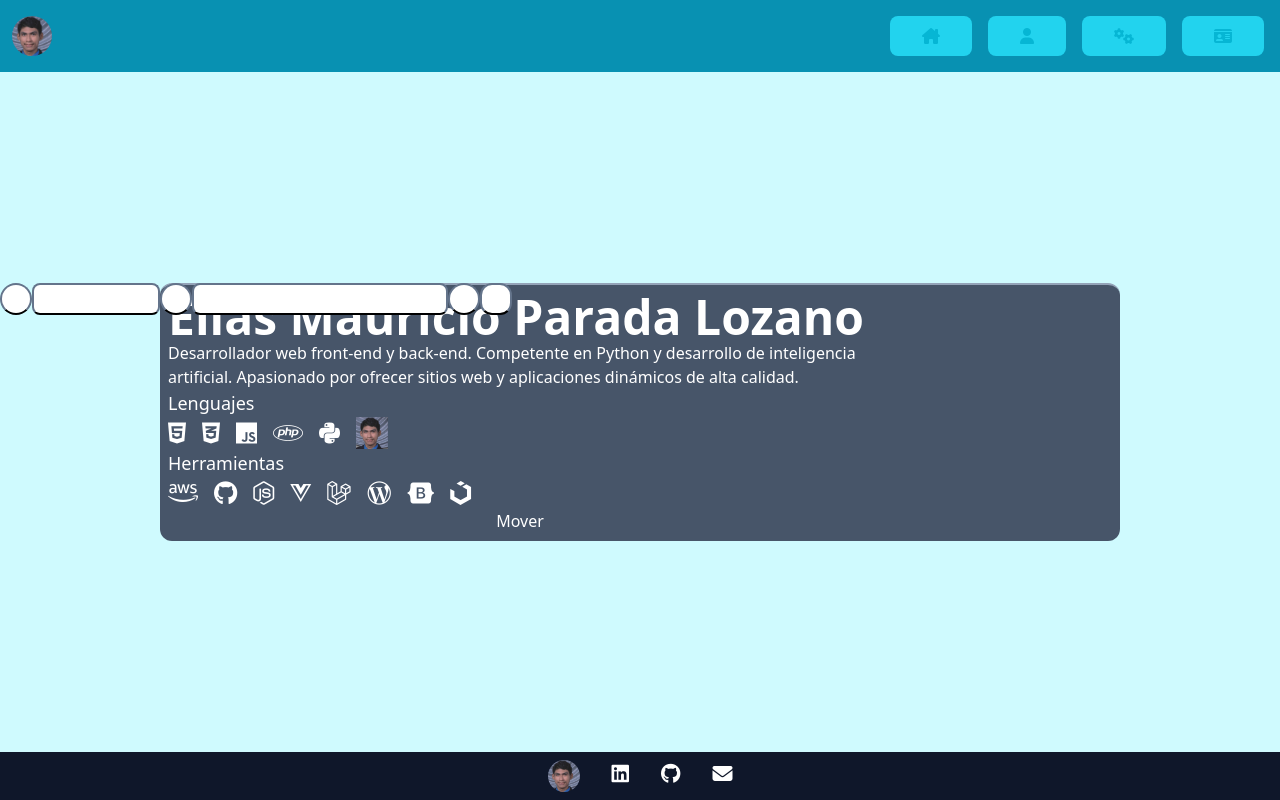
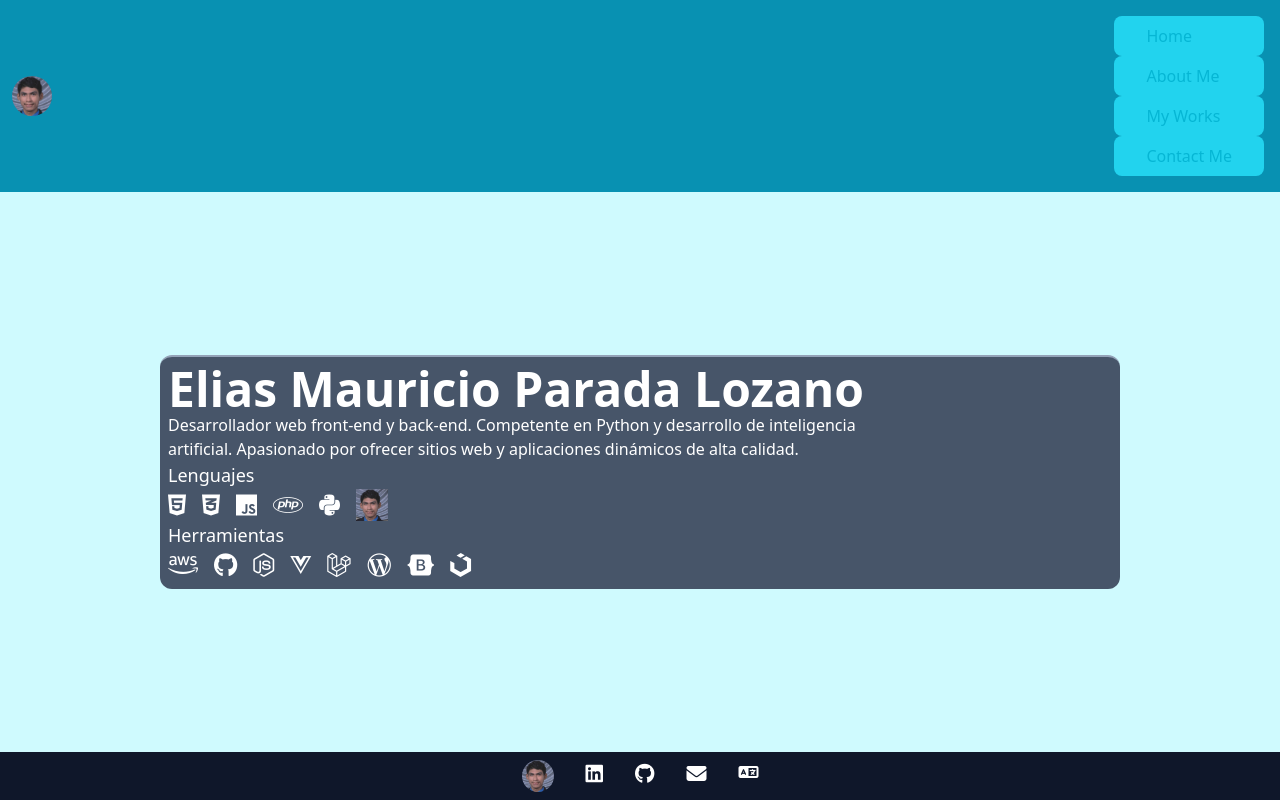
Before and after one commit to EliasParada/EliasParada, a plain HTML site: page index.html in a window 1280 px wide. Drawn offline with nearby package versions, Linux system fonts and the light colour scheme.

Commit message:
Add changes that not works

```diff
--- a/index.html
+++ b/index.html
@@ -16,55 +16,67 @@
                 <div class="flex justify-end items-center gap-4">
                     <img src="images/profile.jpg" alt="" class="w-8 h-8 rounded-full scale-125">
                 </div>
-                <div class="flex justify-end gap-4">
+                <div class="flex flex-row relative">
+                    <div id="display-btn" class="flex sm:hidden h-8 px-8 py-2 rounded-lg hover:bg-cyan-500 fill-cyan-500 hover:fill-cyan-800 bg-cyan-400 transition-colors duration-400 ease-in cursor-pointer relative overflow-hidden
+                        after:content-['.'] after:bg-gradient-to-r after:from-transparent after:via-white after:to-transparent after:text-transparent after:w-8 after:-skew-x-12 after:h-full after:absolute after:top-0 after:left-0 after:-translate-x-16 hover:after:translate-x-40 after:transition-transform after:duration-700 after:ease-out
+                        before:content-['.'] before:bg-gradient-to-r before:from-transparent before:via-cyan-100 before:to-transparent before:text-transparent before:w-10 before:-skew-x-12 before:h-16 before:absolute before:top-0 before:left-0 before:-translate-x-12 hover:before:translate-x-40 before:transition-transform before:duration-1000 before:ease-out">
+                        <svg xmlns="http://www.w3.org/2000/svg" viewBox="0 0 448 512" class="text-cyan-500 hover:text-cyan-800">
+                            <path d="M0 96C0 78.3 14.3 64 32 64H416c17.7 0 32 14.3 32 32s-14.3 32-32 32H32C14.3 128 0 113.7 0 96zM0 256c0-17.7 14.3-32 32-32H416c17.7 0 32 14.3 32 32s-14.3 32-32 32H32c-17.7 0-32-14.3-32-32zM448 416c0 17.7-14.3 32-32 32H32c-17.7 0-32-14.3-32-32s14.3-32 32-32H416c17.7 0 32 14.3 32 32z"/>
+                        </svg>
+                    </div>
+                    <div id="display-nav" class="h-0 z-10 absolute sm:relative md:relative overflow-hidden sm:h-auto justify-end gap-4 transition-all duration-400 ease-in">
                         <li class="p-2 px-8 rounded-lg hover:bg-cyan-500 text-cyan-500 hover:text-cyan-800 bg-cyan-400 transition-colors duration-400 ease-in cursor-pointer relative overflow-hidden
-                            after:content-['.'] after:bg-gradient-to-r after:from-transparent after:via-white after:to-transparent after:text-transparent after:w-8 after:-skew-x-12 after:h-full after:absolute after:top-0 after:left-0 after:-translate-x-16 hover:after:translate-x-24 after:transition-transform after:duration-700 after:ease-out
-                            before:content-['.'] before:bg-gradient-to-r before:from-transparent before:via-cyan-100 before:to-transparent before:text-transparent before:w-10 before:-skew-x-12 before:h-16 before:absolute before:top-0 before:left-0 before:-translate-x-12 hover:before:translate-x-32 before:transition-transform before:duration-1000 before:ease-out">
-                        <a href="index.html"><i class="fa-solid fa-house-chimney"></i></a>
+                                after:content-['.'] after:bg-gradient-to-r after:from-transparent after:via-white after:to-transparent after:text-transparent after:w-8 after:-skew-x-12 after:h-full after:absolute after:top-0 after:left-0 after:-translate-x-16 hover:after:translate-x-40 after:transition-transform after:duration-700 after:ease-out
+                                before:content-['.'] before:bg-gradient-to-r before:from-transparent before:via-cyan-100 before:to-transparent before:text-transparent before:w-10 before:-skew-x-12 before:h-16 before:absolute before:top-0 before:left-0 before:-translate-x-12 hover:before:translate-x-40 before:transition-transform before:duration-1000 before:ease-out">
+                            <a href="#home">
+                                <p>Home</p>
+                            </a>
                         </li>
                         <li class="p-2 px-8 rounded-lg hover:bg-cyan-500 text-cyan-500 hover:text-cyan-800 bg-cyan-400 transition-colors duration-400 ease-in cursor-pointer relative overflow-hidden
-                            after:content-['.'] after:bg-gradient-to-r after:from-transparent after:via-white after:to-transparent after:text-transparent after:w-8 after:-skew-x-12 after:h-full after:absolute after:top-0 after:left-0 after:-translate-x-16 hover:after:translate-x-24 after:transition-transform after:duration-700 after:ease-out
-                            before:content-['.'] before:bg-gradient-to-r before:from-transparent before:via-cyan-100 before:to-transparent before:text-transparent before:w-10 before:-skew-x-12 before:h-16 before:absolute before:top-0 before:left-0 before:-translate-x-12 hover:before:translate-x-32 before:transition-transform before:duration-1000 before:ease-out">
-                        <a href="index.html"><i class="fa-solid fa-user"></i></a>
+                                after:content-['.'] after:bg-gradient-to-r after:from-transparent after:via-white after:to-transparent after:text-transparent after:w-8 after:-skew-x-12 after:h-full after:absolute after:top-0 after:left-0 after:-translate-x-16 hover:after:translate-x-40 after:transition-transform after:duration-700 after:ease-out
+                                before:content-['.'] before:bg-gradient-to-r before:from-transparent before:via-cyan-100 before:to-transparent before:text-transparent before:w-10 before:-skew-x-12 before:h-16 before:absolute before:top-0 before:left-0 before:-translate-x-12 hover:before:translate-x-40 before:transition-transform before:duration-1000 before:ease-out">
+                            <a href="#about">
+                                <p>About Me</p>
+                            </a>
                         </li>
                         <li class="p-2 px-8 rounded-lg hover:bg-cyan-500 text-cyan-500 hover:text-cyan-800 bg-cyan-400 transition-colors duration-400 ease-in cursor-pointer relative overflow-hidden
-                            after:content-['.'] after:bg-gradient-to-r after:from-transparent after:via-white after:to-transparent after:text-transparent after:w-8 after:-skew-x-12 after:h-full after:absolute after:top-0 after:left-0 after:-translate-x-16 hover:after:translate-x-24 after:transition-transform after:duration-700 after:ease-out
-                            before:content-['.'] before:bg-gradient-to-r before:from-transparent before:via-cyan-100 before:to-transparent before:text-transparent before:w-10 before:-skew-x-12 before:h-16 before:absolute before:top-0 before:left-0 before:-translate-x-12 hover:before:translate-x-32 before:transition-transform before:duration-1000 before:ease-out">
-                        <a href="projects.html"><i class="fa-solid fa-gears"></i></a>
+                                after:content-['.'] after:bg-gradient-to-r after:from-transparent after:via-white after:to-transparent after:text-transparent after:w-8 after:-skew-x-12 after:h-full after:absolute after:top-0 after:left-0 after:-translate-x-16 hover:after:translate-x-40 after:transition-transform after:duration-700 after:ease-out
+                                before:content-['.'] before:bg-gradient-to-r before:from-transparent before:via-cyan-100 before:to-transparent before:text-transparent before:w-10 before:-skew-x-12 before:h-16 before:absolute before:top-0 before:left-0 before:-translate-x-12 hover:before:translate-x-40 before:transition-transform before:duration-1000 before:ease-out">
+                            <a href="#works">
+                                <p>My Works</p>
+                            </a>
                         </li>
                         <li class="p-2 px-8 rounded-lg hover:bg-cyan-500 text-cyan-500 hover:text-cyan-800 bg-cyan-400 transition-colors duration-400 ease-in cursor-pointer relative overflow-hidden
-                            after:content-['.'] after:bg-gradient-to-r after:from-transparent after:via-white after:to-transparent after:text-transparent after:w-8 after:-skew-x-12 after:h-full after:absolute after:top-0 after:left-0 after:-translate-x-16 hover:after:translate-x-24 after:transition-transform after:duration-700 after:ease-out
-                            before:content-['.'] before:bg-gradient-to-r before:from-transparent before:via-cyan-100 before:to-transparent before:text-transparent before:w-10 before:-skew-x-12 before:h-16 before:absolute before:top-0 before:left-0 before:-translate-x-12 hover:before:translate-x-32 before:transition-transform before:duration-1000 before:ease-out">
-                        <a href="index.html"><i class="fa-solid fa-id-card"></i></a>
+                                after:content-['.'] after:bg-gradient-to-r after:from-transparent after:via-white after:to-transparent after:text-transparent after:w-8 after:-skew-x-12 after:h-full after:absolute after:top-0 after:left-0 after:-translate-x-16 hover:after:translate-x-40 after:transition-transform after:duration-700 after:ease-out
+                                before:content-['.'] before:bg-gradient-to-r before:from-transparent before:via-cyan-100 before:to-transparent before:text-transparent before:w-10 before:-skew-x-12 before:h-16 before:absolute before:top-0 before:left-0 before:-translate-x-12 hover:before:translate-x-40 before:transition-transform before:duration-1000 before:ease-out">
+                            <a href="#contact">
+                                <p>Contact Me</p>
+                            </a>
                         </li>
+                    </div>
                 </div>
             </ul>
         </nav>
 
         <div class="w-full h-full relative">
             <!-- Brazo -->
-            <div class="flex flex-row justify-start items-end absolute top-0">
+            <!-- <div class="flex flex-row justify-start items-end absolute top-0">
                 <div id="joint1" class="h-8 bg-white w-8 border-2 border-b-black border-slate-500 rounded-full"></div>
-                <div id="part1" class="h-8 bg-white w-32 border-2 border-b-black border-slate-500 rounded-lg origin-bottom-right"></div>
+                <div id="part1" class="h-8 bg-white w-32 border-2 border-b-black border-slate-500 rounded-lg"></div>
                 <div id="joint2" class="h-8 bg-white w-8 border-2 border-b-black border-slate-500 rounded-full"></div>
                 <div id="part2" class="h-8 bg-white w-64 border-2 border-b-black border-slate-500 rounded-lg"></div>
                 <div id="joint3" class="h-8 bg-white w-8 border-2 border-b-black border-slate-500 rounded-full"></div>
                 <div id="hook" class="h-8 bg-white w-8 border-2 border-b-black border-slate-500 rounded-xl"></div>
-            </div>
+            </div> -->
 
             <div class="flex flex-col md:flex-row justify-between rounded-xl bg-slate-600 border-t-2 border-slate-400 w-full m-auto p-2 md:p-0 md:w-3/4">
-                <div class="flex flex-col justify-between w-full md:w-3/4 md:p-2 m-0">
+                <div id="home" class="flex flex-col justify-between w-full md:w-3/4 md:p-2 m-0">
                     <h1 class="text-5xl font-bold">Elias Mauricio Parada Lozano</h1>
                     <p> Desarrollador web front-end y back-end. Competente en Python y desarrollo de inteligencia artificial.
                         Apasionado por ofrecer sitios web y aplicaciones dinámicos de alta calidad.
                     </p>
-                    <!-- Lista de lenguajes y herramientas, se puede cambiar el nombre i los iconos -->
                     <fieldset class="grid grid-cols-4 md:flex text-2xl w-full h-auto justify-start gap-4 align-center">
                         <legend class="text-lg">Lenguajes</legend>
-                        <!-- Iconos de fontawesome, entrar, crear un kit gratuito y ya pueden ver los iconos -->
-                        <!-- En caso de no quere hacer eso usar:
-                            <a href=""><img class="hover:saturate-150 w-8 h-8" src="images/profile.jpg" alt="icono"></a>
-                        -->
                         <a href="" class="block hover:text-red-500"><i class="fa-brands fa-html5"></i></a>
                         <a href="" class="block hover:text-blue-500"><i class="fa-brands fa-css3-alt"></i></a>
                         <a href="" class="block hover:text-yellow-500"><i class="fa-brands fa-js"></i></a>
@@ -83,43 +95,7 @@
                         <a href="" class="block hover:text-violet-600"><i class="fa-brands fa-bootstrap"></i></a>
                         <a href="" class="block hover:text-sky-400"><i class="fa-brands fa-uikit"></i></a>
                     </fieldset>
-                    <button onclick="move()">Mover</button>
 
-<script>
-// Variables para guardar los elementos del brazo robótico
-let joint1 = document.getElementById("joint1");
-let part1 = document.getElementById("part1");
-let joint2 = document.getElementById("joint2");
-let part2 = document.getElementById("part2");
-let joint3 = document.getElementById("joint3");
-let hook = document.getElementById("hook");
-
-// Variables para guardar el ángulo inicial y final de cada articulación
-let angle1 = 10;
-let angle2 = 10;
-let angle3 = 10;
-let finalAngle1 = Math.PI / 4;
-let finalAngle2 = -Math.PI / 6;
-let finalAngle3 = Math.PI / 3;
-
-// Función para mover el brazo robótico al hacer clic en el botón
-function move() {
-    console.log('Mover');
-
-  // Calcular la diferencia entre el ángulo inicial y final de cada articulación
-  let deltaAngle1 = finalAngle1 - angle1;
-  let deltaAngle2 = finalAngle2 - angle2;
-  let deltaAngle3 = finalAngle3 - angle3;
-
-  // Calcular el incremento del ángulo por cada paso de la animación
-  let stepAngle1 = deltaAngle1 / 100;
-  let stepAngle2 = deltaAngle2 / 100;
-  let stepAngle3 = deltaAngle3 / 100;
-
-  part1.style.transform = "rotate(" + stepAngle1 +")";
-
-}
-</script>
                 </div>
             </div>
         </div>
@@ -133,8 +109,11 @@ function move() {
                 <a href="https://www.linkedin.com/in/el%C3%ADas-parada-lozano-4655531bb/"><i class="text-xl fa-brands fa-linkedin"></i></a>
                 <a href="https://github.com/EliasParada"><i class="text-xl fa-brands fa-github"></i></a>
                 <a href="mailto:eliasparadalozano@hotmail.com"><i class="text-xl fa-solid fa-envelope"></i></a>
+                <div class="cursor-pointer"><i class="fa-solid fa-language"></i></div>
             </div>
         </div>
     </div>
+
+    <script src="js/app.js"></script>
 </body>
 </html>
```
Also changed, not shown: js/app.js (added, +10 -0 lines). Lines whose indentation alone changed are shown as unchanged.
